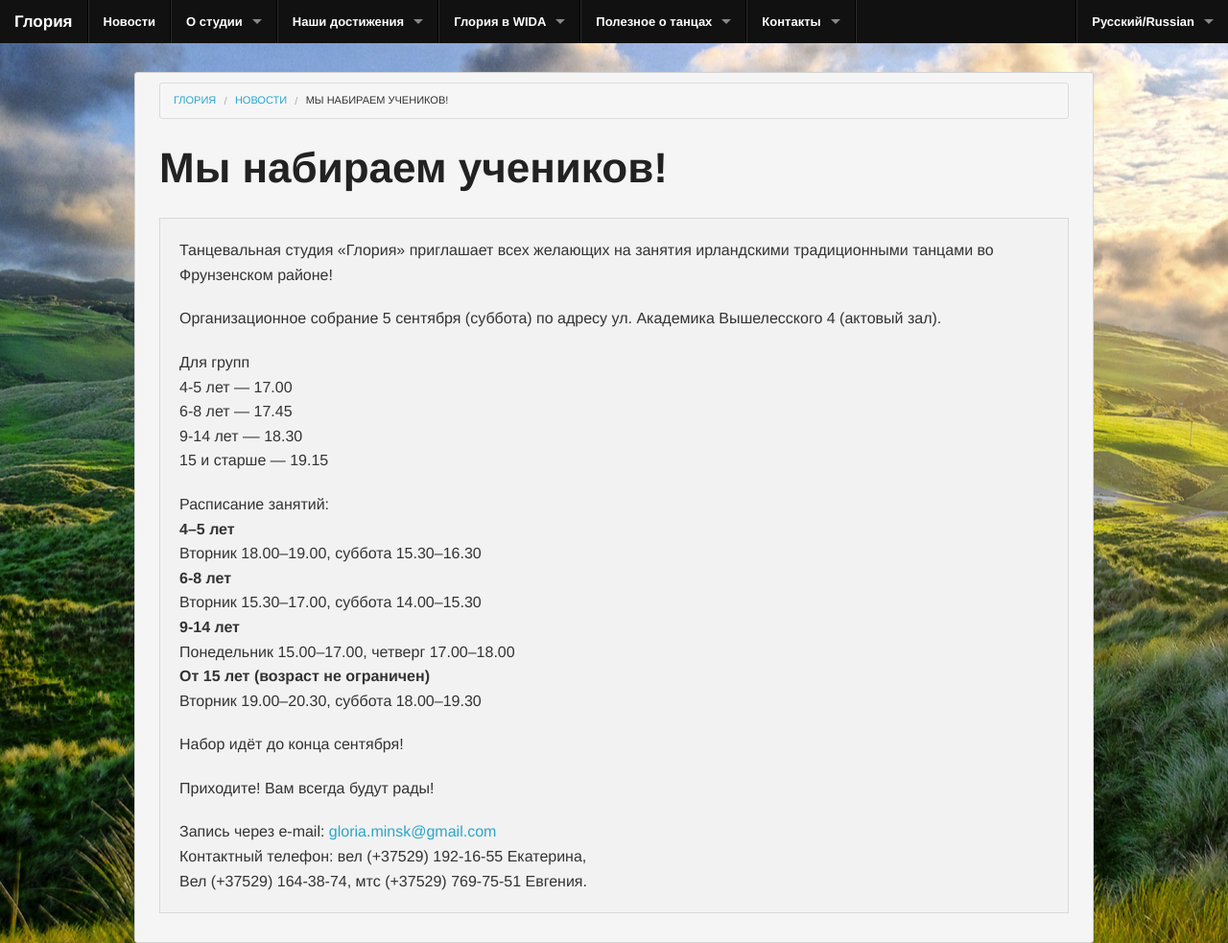
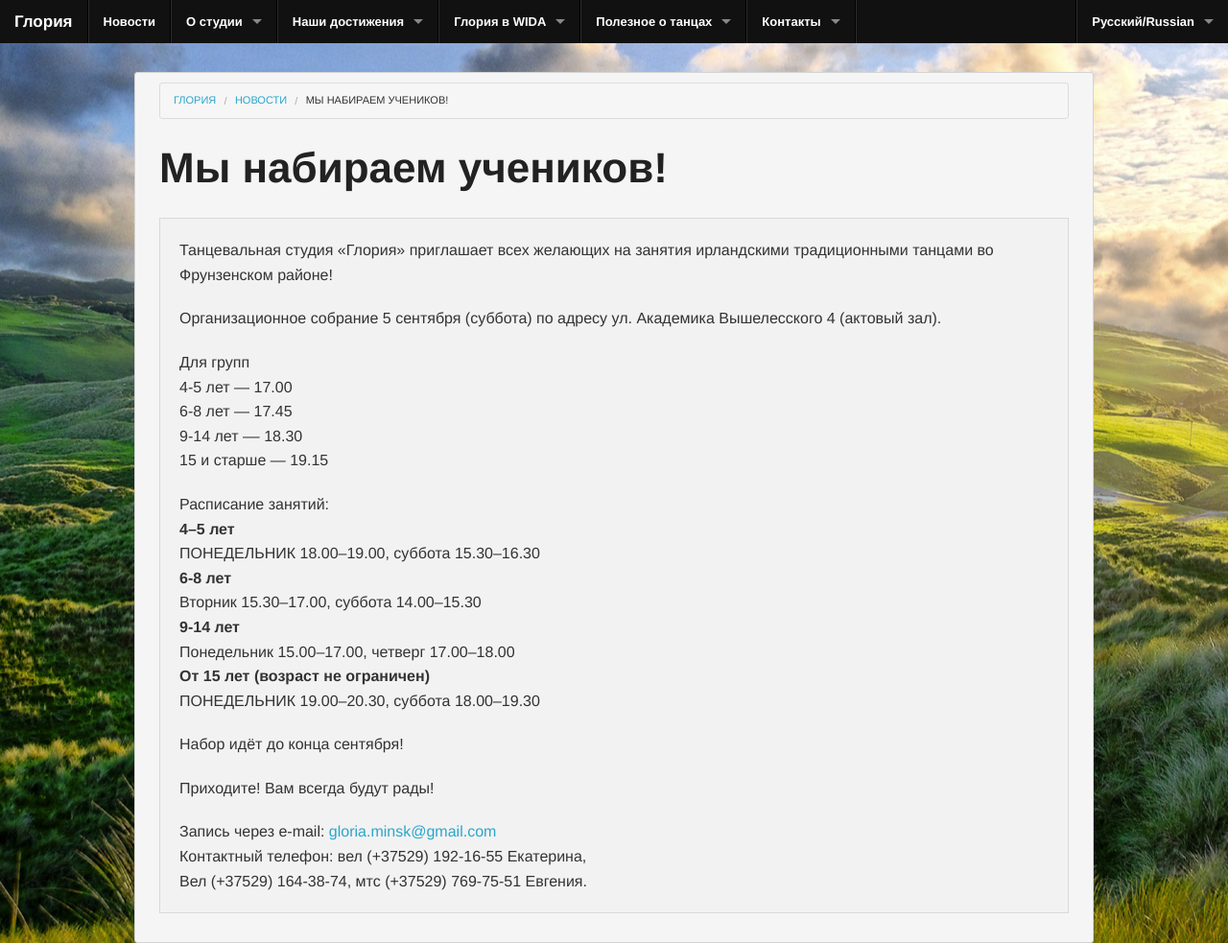
Before and after one commit to gloria-studio/gloria-studio.github.io, a Jekyll site: the page built from _posts/2015-08-26-we-recruit-studens.md, in a window 1280 px wide. Shown: the whole page at 96% size. Built offline with Jekyll 4.4.1, drawn with Linux system fonts in a browser that asks for light colours; Markdown is read by kramdown in place of the engine named in the settings.

Commit message:
Updated 2015-08-26-we-recruit-studens.md

```diff
--- a/_posts/2015-08-26-we-recruit-studens.md
+++ b/_posts/2015-08-26-we-recruit-studens.md
@@ -4,6 +4,7 @@ title: "Мы набираем учеников!"
 category: ru
 published: true
 ---
+
 
 
 
@@ -21,13 +22,13 @@ published: true
 
 Расписание занятий:
 **4--5 лет**
-Вторник 18.00--19.00, суббота 15.30--16.30
+ПОНЕДЕЛЬНИК 18.00--19.00, суббота 15.30--16.30
 **6-8 лет**
 Вторник 15.30--17.00, суббота 14.00--15.30
 **9-14 лет**
 Понедельник 15.00--17.00, четверг 17.00--18.00
 **От 15 лет (возраст не ограничен)**
-Вторник 19.00--20.30, суббота 18.00--19.30
+ПОНЕДЕЛЬНИК 19.00--20.30, суббота 18.00--19.30
 
 Набор идёт до конца сентября!
 
```
